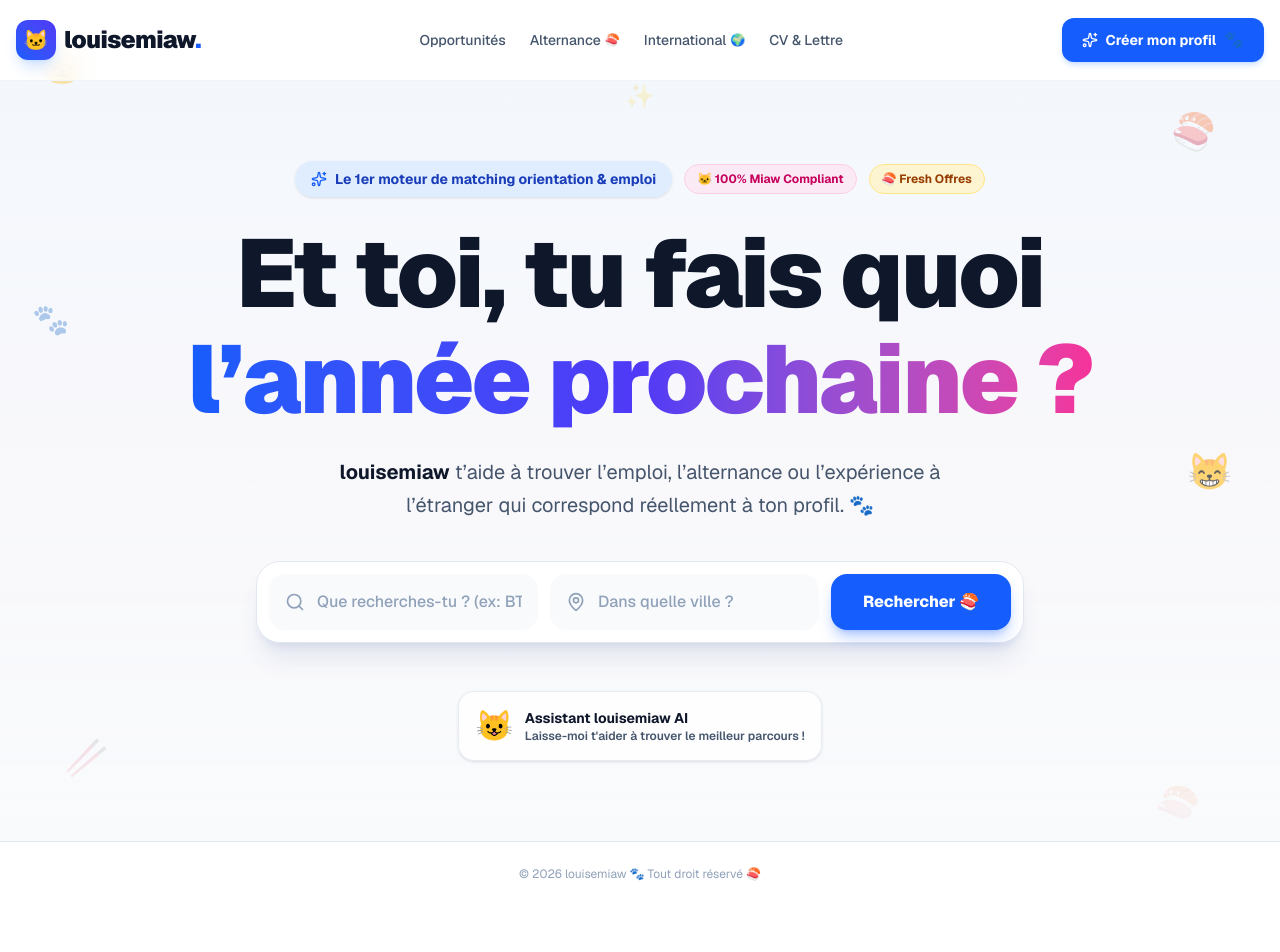
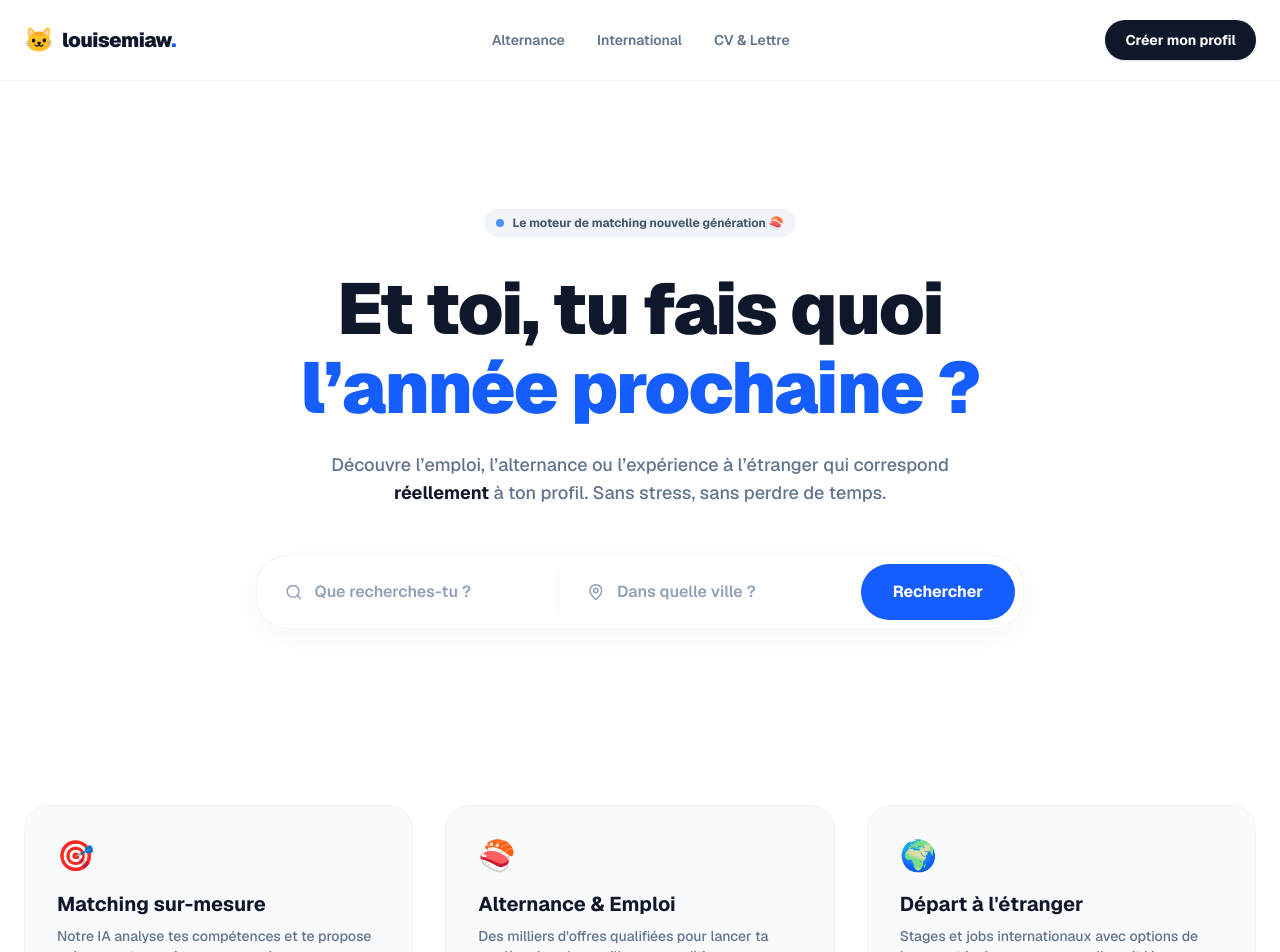
Before and after one commit to tchikibinks/louisemiaw, a Next.js app: page / in a window 1280 px wide. Shown: the top 952 px of the page. Before the commit the page ends 906 px from the top, so only its background shows below. Built offline with nearby package versions, Linux system fonts and the light colour scheme.

Commit message:
Explication de ma modif

```diff
--- a/src/app/page.tsx
+++ b/src/app/page.tsx
@@ -1,120 +1,104 @@
 'use client';
 import Link from 'next/link';
-import { Search, MapPin, Sparkles, Compass } from 'lucide-react';
+import { Search, MapPin, ArrowRight, Sparkles } from 'lucide-react';
 
 export default function HomePage() {
   return (
-    <div className="min-h-screen bg-slate-50 text-slate-900 flex flex-col font-sans relative overflow-hidden selection:bg-pink-200">
+    <div className="min-h-screen bg-white text-slate-900 flex flex-col font-sans selection:bg-blue-100">
 
-      {/* DECORATIONS CHATS & SUSHIS EN ARRIÈRE-PLAN */}
-      <div className="absolute inset-0 pointer-events-none overflow-hidden z-0 select-none opacity-80">
-        <span className="absolute top-12 left-10 text-4xl animate-bounce duration-1000">🐱</span>
-        <span className="absolute top-28 right-16 text-4xl animate-pulse">🍣</span>
-        <span className="absolute top-1/3 left-8 text-3xl opacity-60 hover:opacity-100 transition">🐾</span>
-        <span className="absolute top-1/2 right-12 text-4xl animate-bounce delay-300">😸</span>
-        <span className="absolute bottom-32 left-16 text-4xl animate-pulse delay-500">🥢</span>
-        <span className="absolute bottom-20 right-20 text-4xl">🍣</span>
-        <span className="absolute top-2/3 left-1/4 text-2xl opacity-40">🐾</span>
-        <span className="absolute top-20 left-1/2 -translate-x-1/2 text-2xl opacity-50">✨</span>
-      </div>
-
-      {/* HEADER */}
-      <header className="bg-white/90 backdrop-blur-md border-b border-slate-100 sticky top-0 z-50">
-        <div className="max-w-7xl mx-auto px-4 h-20 flex items-center justify-between">
+      {/* HEADER ÉPURÉ */}
+      <header className="bg-white/80 backdrop-blur-md border-b border-slate-100 sticky top-0 z-50">
+        <div className="max-w-7xl mx-auto px-6 h-20 flex items-center justify-between">
           <Link href="/" className="flex items-center gap-2 group">
-            <div className="w-10 h-10 bg-gradient-to-tr from-blue-600 to-indigo-600 rounded-xl flex items-center justify-center text-white font-black text-xl shadow-lg shadow-blue-500/20 group-hover:scale-105 transition">
-              🐱
-            </div>
-            <span className="text-2xl font-black tracking-tight text-slate-900">
+            <span className="text-2xl transition-transform group-hover:scale-110">🐱</span>
+            <span className="text-xl font-black tracking-tight text-slate-900">
               louisemiaw<span className="text-blue-600">.</span>
             </span>
           </Link>
 
-          <nav className="hidden md:flex gap-6 font-medium text-sm text-slate-600 items-center">
-            <Link href="/projet" className="hover:text-blue-600 transition">Opportunités</Link>
-            <Link href="/projet" className="hover:text-blue-600 transition flex items-center gap-1">
-              Alternance <span className="text-xs">🍣</span>
-            </Link>
-            <Link href="/projet" className="hover:text-blue-600 transition flex items-center gap-1">
-              International <span className="text-xs">🌍</span>
-            </Link>
-            <Link href="/projet" className="hover:text-blue-600 transition">CV & Lettre</Link>
+          <nav className="hidden md:flex gap-8 font-semibold text-sm text-slate-500">
+            <Link href="/projet" className="hover:text-slate-900 transition">Alternance</Link>
+            <Link href="/international" className="hover:text-slate-900 transition">International</Link>
+            <Link href="/projet" className="hover:text-slate-900 transition">CV & Lettre</Link>
           </nav>
 
-          <Link href="/projet" className="px-5 py-2.5 text-sm font-bold text-white bg-blue-600 hover:bg-blue-700 rounded-xl shadow-md shadow-blue-500/20 flex items-center gap-2 transition hover:scale-105">
-            <Sparkles size={16}/> Créer mon profil <span className="text-base">🐾</span>
+          <Link href="/projet" className="px-5 py-2.5 text-sm font-bold text-white bg-slate-900 hover:bg-slate-800 rounded-full shadow-sm transition">
+            Créer mon profil
           </Link>
         </div>
       </header>
 
-      {/* HERO SECTION */}
-      <main className="flex-1 flex flex-col items-center justify-center text-center px-4 py-20 relative z-10 bg-gradient-to-b from-blue-50/50 via-pink-50/20 to-slate-50">
+      {/* HERO SECTION MINIMALISTE */}
+      <main className="flex-1 flex flex-col items-center text-center px-4 pt-32 pb-20 bg-[radial-gradient(ellipse_at_top,_var(--tw-gradient-stops))] from-slate-50 via-white to-white">
 
-        {/* BADGES PROMO AMUSANTS */}
-        <div className="flex flex-wrap items-center justify-center gap-3 mb-6">
-          <div className="inline-flex items-center gap-2 px-4 py-2 rounded-full bg-blue-100/80 text-blue-800 text-sm font-bold shadow-sm backdrop-blur-sm">
-            <Sparkles size={16} className="text-blue-600" /> Le 1er moteur de matching orientation & emploi
-          </div>
-          <div className="inline-flex items-center gap-1.5 px-3 py-1.5 rounded-full bg-pink-100/80 text-pink-700 text-xs font-bold border border-pink-200">
-            <span>🐱 100% Miaw Compliant</span>
-          </div>
-          <div className="inline-flex items-center gap-1.5 px-3 py-1.5 rounded-full bg-amber-100/80 text-amber-800 text-xs font-bold border border-amber-200">
-            <span>🍣 Fresh Offres</span>
-          </div>
+        <div className="inline-flex items-center gap-2 px-3 py-1.5 rounded-full bg-slate-100 text-slate-600 text-xs font-bold mb-8">
+          <span className="w-2 h-2 rounded-full bg-blue-500 animate-pulse"></span>
+          Le moteur de matching nouvelle génération 🍣
         </div>
 
-        <h1 className="text-5xl sm:text-7xl lg:text-8xl font-black tracking-tight max-w-5xl mb-6 text-slate-900 leading-[1.1]">
+        <h1 className="text-5xl sm:text-7xl font-black tracking-tight max-w-4xl mb-6 text-slate-900 leading-[1.1]">
           Et toi, tu fais quoi <br/>
-          <span className="text-transparent bg-clip-text bg-gradient-to-r from-blue-600 via-indigo-600 to-pink-500">
-            l’année prochaine ?
-          </span>
+          <span className="text-blue-600">l’année prochaine ?</span>
         </h1>
 
-        <p className="text-lg sm:text-xl text-slate-600 max-w-2xl mb-10 leading-relaxed">
-          <strong className="text-slate-900">louisemiaw</strong> t’aide à trouver l’emploi, l’alternance ou l’expérience à l’étranger qui correspond réellement à ton profil. 🐾
+        <p className="text-lg text-slate-500 max-w-2xl mb-12 font-medium">
+          Découvre l’emploi, l’alternance ou l’expérience à l’étranger qui correspond <strong className="text-slate-900">réellement</strong> à ton profil. Sans stress, sans perdre de temps.
         </p>
 
-        {/* BARRE DE RECHERCHE */}
-        <div className="bg-white p-3 rounded-3xl shadow-xl shadow-blue-900/10 border border-slate-200 flex flex-col md:flex-row gap-3 max-w-3xl w-full relative group">
+        {/* BARRE DE RECHERCHE PREMIUM */}
+        <div className="bg-white p-2 rounded-[2rem] shadow-[0_8px_30px_rgb(0,0,0,0.04)] border border-slate-100 flex flex-col md:flex-row gap-2 max-w-3xl w-full transition-shadow hover:shadow-[0_8px_30px_rgb(0,0,0,0.08)]">
 
-          <div className="flex-1 flex items-center px-4 py-3 bg-slate-50 rounded-2xl focus-within:ring-2 focus-within:ring-blue-500 transition">
-            <Search className="text-slate-400 mr-3 shrink-0" size={20} />
+          <div className="flex-1 flex items-center px-5 py-3.5 bg-transparent rounded-full focus-within:bg-slate-50 transition">
+            <Search className="text-slate-400 mr-3" size={20} />
             <input
               type="text"
-              placeholder="Que recherches-tu ? (ex: BTS, Vente...)"
-              className="bg-transparent outline-none w-full font-medium text-slate-900 placeholder-slate-400"
+              placeholder="Que recherches-tu ?"
+              className="bg-transparent outline-none w-full font-semibold text-slate-900 placeholder-slate-400"
             />
           </div>
 
-          <div className="flex-1 flex items-center px-4 py-3 bg-slate-50 rounded-2xl focus-within:ring-2 focus-within:ring-blue-500 transition">
-            <MapPin className="text-slate-400 mr-3 shrink-0" size={20} />
+          <div className="hidden md:block w-px bg-slate-100 my-2"></div>
+
+          <div className="flex-1 flex items-center px-5 py-3.5 bg-transparent rounded-full focus-within:bg-slate-50 transition">
+            <MapPin className="text-slate-400 mr-3" size={20} />
             <input
               type="text"
               placeholder="Dans quelle ville ?"
-              className="bg-transparent outline-none w-full font-medium text-slate-900 placeholder-slate-400"
+              className="bg-transparent outline-none w-full font-semibold text-slate-900 placeholder-slate-400"
             />
           </div>
 
-          <Link href="/projet" className="bg-blue-600 hover:bg-blue-700 text-white font-extrabold px-8 py-4 rounded-2xl shadow-lg shadow-blue-600/30 transition flex items-center justify-center gap-2">
-            Rechercher 🍣
+          <Link href="/projet" className="bg-blue-600 hover:bg-blue-700 text-white font-bold px-8 py-4 rounded-full transition flex items-center justify-center gap-2">
+            Rechercher
           </Link>
+        </div>
+      </main>
 
+      {/* SECTION FONCTIONNALITÉS (Clean & Efficace) */}
+      <section className="max-w-7xl mx-auto px-6 py-24 grid grid-cols-1 md:grid-cols-3 gap-8">
+        <div className="p-8 rounded-3xl bg-slate-50 border border-slate-100 hover:border-blue-100 transition">
+          <div className="text-3xl mb-4">🎯</div>
+          <h3 className="text-xl font-bold mb-2 text-slate-900">Matching sur-mesure</h3>
+          <p className="text-slate-500 text-sm font-medium">Notre IA analyse tes compétences et te propose uniquement ce qui te correspond.</p>
         </div>
 
-        {/* PETIT CHAT MASCOTTE EN BAS DE HERO */}
-        <div className="mt-12 p-4 bg-white/80 backdrop-blur-sm rounded-2xl border border-slate-200/80 shadow-sm inline-flex items-center gap-3">
-          <span className="text-3xl">😺</span>
-          <div className="text-left text-xs font-semibold text-slate-600">
-            <span className="font-bold text-slate-900 block text-sm">Assistant louisemiaw AI</span>
-            Laisse-moi t'aider à trouver le meilleur parcours !
-          </div>
+        <div className="p-8 rounded-3xl bg-slate-50 border border-slate-100 hover:border-blue-100 transition">
+          <div className="text-3xl mb-4">🍣</div>
+          <h3 className="text-xl font-bold mb-2 text-slate-900">Alternance & Emploi</h3>
+          <p className="text-slate-500 text-sm font-medium">Des milliers d'offres qualifiées pour lancer ta carrière dans les meilleures conditions.</p>
         </div>
 
-      </main>
+        <div className="p-8 rounded-3xl bg-slate-50 border border-slate-100 hover:border-blue-100 transition">
+          <div className="text-3xl mb-4">🌍</div>
+          <h3 className="text-xl font-bold mb-2 text-slate-900">Départ à l'étranger</h3>
+          <p className="text-slate-500 text-sm font-medium">Stages et jobs internationaux avec options de logement inclus pour voyager l'esprit léger.</p>
+        </div>
+      </section>
 
-      {/* FOOTER SIMPLE */}
-      <footer className="py-6 border-t border-slate-200 text-center text-xs text-slate-400 relative z-10 bg-white">
-        © 2026 louisemiaw 🐾 Tout droit réservé 🍣
+      {/* FOOTER DISCRET */}
+      <footer className="py-8 border-t border-slate-100 text-center flex flex-col items-center justify-center gap-2 text-sm text-slate-400 font-medium">
+        <span>louisemiaw. © 2026</span>
+        <span className="text-xs">Fait avec 🐱 et 🍣 à Tarbes</span>
       </footer>
 
     </div>
```
